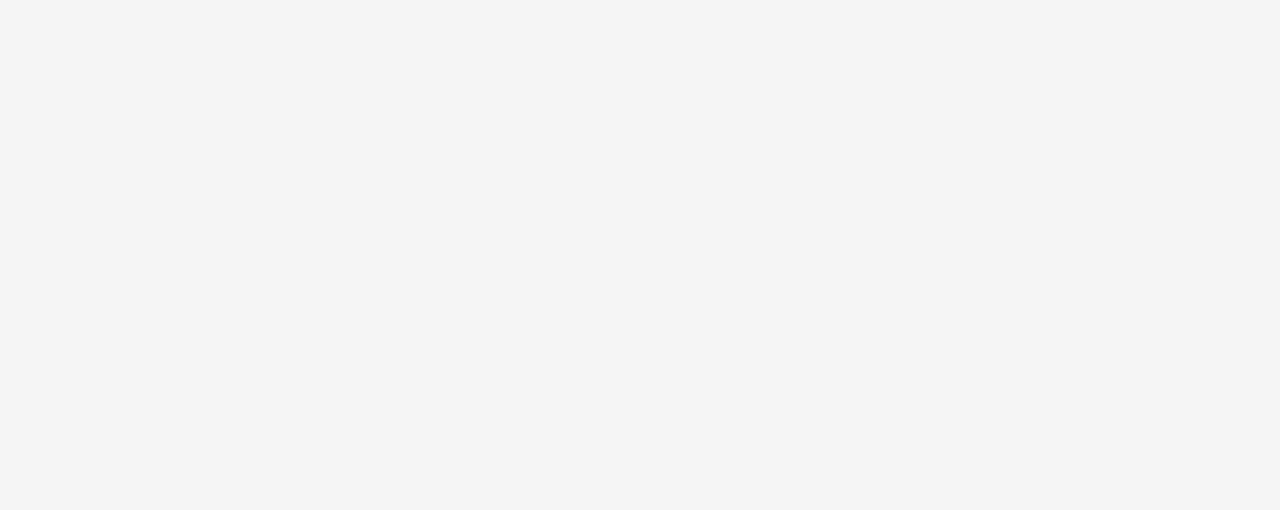
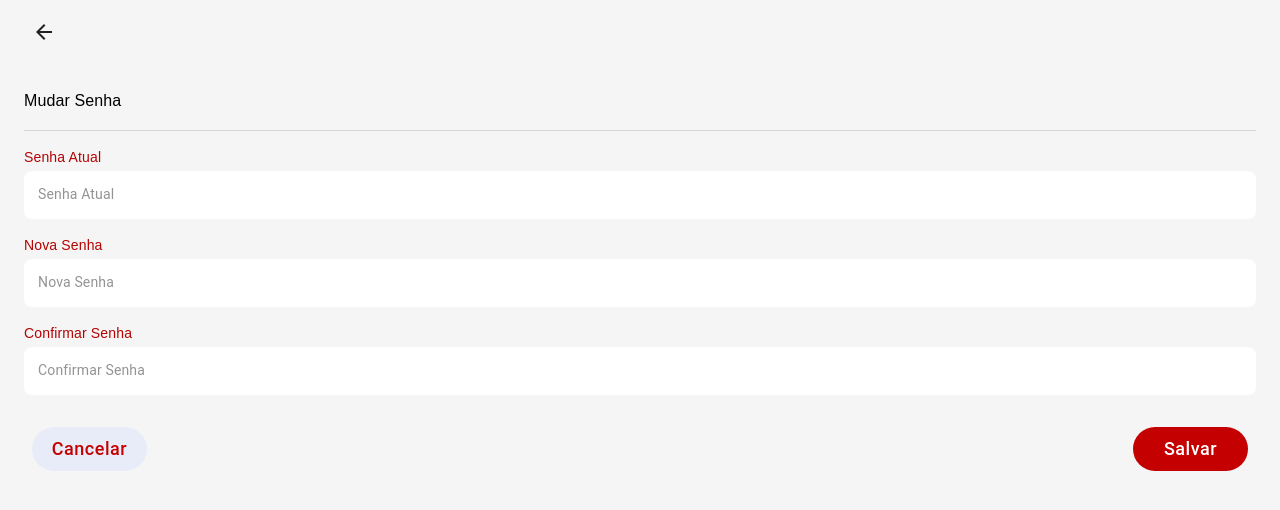
Before and after one commit to edjunior-nascimento/market-place-comercio-web, a React (Vite) app: page /alterar-senha in a window 1280 px wide. Before the commit this address had no page. Shown: the top 510 px of the page. Built offline with nearby package versions, Linux system fonts and the light colour scheme.

Commit message:
feat: criacao das telas AlterarSenha, DadosUsuario e Usuario

```diff
--- /dev/null
+++ b/src/pages/AlterarSenhaPage/index.tsx
@@ -0,0 +1,151 @@
+import {
+    Box,
+    Button,
+    Container,
+    Divider,
+    TextField,
+    Typography,
+} from "@mui/material";
+import { useState } from "react";
+import { Header } from "../../components/layouts/Header";
+
+export function AlterarSenhaPage() {
+    const [senhaAtual, setSenhaAtual] = useState("");
+    const [novaSenha, setNovaSenha] = useState("");
+    const [confirmarSenha, setConfirmarSenha] = useState("");
+
+    return (
+        <Container sx={{ mt: 2, p: 1 }}>
+            <Header link="/usuario" showCartButton={false} />
+
+            <Box
+                sx={{
+                    display: "flex",
+                    flexDirection: "column",
+                    gap: 2,
+                }}
+            >
+                <Typography
+                    variant="h6"
+                    sx={{
+                        fontWeight: 400,
+                    }}
+                >
+                    Mudar Senha
+                </Typography>
+
+                <Divider />
+
+                <Box>
+                    <Typography
+                        variant="body2"
+                        color="text.secondary"
+                        mb={0.5}
+                    >
+                        Senha Atual
+                    </Typography>
+
+                    <TextField
+                        fullWidth
+                        type="password"
+                        placeholder="Senha Atual"
+                        value={senhaAtual}
+                        onChange={(e) =>
+                            setSenhaAtual(e.target.value)
+                        }
+                        size="small"
+                    />
+                </Box>
+
+                <Box>
+                    <Typography
+                        variant="body2"
+                        color="text.secondary"
+                        mb={0.5}
+                    >
+                        Nova Senha
+                    </Typography>
+
+                    <TextField
+                        fullWidth
+                        type="password"
+                        placeholder="Nova Senha"
+                        value={novaSenha}
+                        onChange={(e) =>
+                            setNovaSenha(e.target.value)
+                        }
+                        size="small"
+                    />
+                </Box>
+
+                <Box>
+                    <Typography
+                        variant="body2"
+                        color="text.secondary"
+                        mb={0.5}
+                    >
+                        Confirmar Senha
+                    </Typography>
+
+                    <TextField
+                        fullWidth
+                        type="password"
+                        placeholder="Confirmar Senha"
+                        value={confirmarSenha}
+                        onChange={(e) =>
+                            setConfirmarSenha(e.target.value)
+                        }
+                        size="small"
+                    />
+                </Box>
+
+                <Box
+                    sx={{
+                        display: "flex",
+                        justifyContent: "space-between",
+                        mt: 2,
+                        px: 1,
+                    }}
+                >
+                    <Button
+                        variant="contained"
+                        sx={{
+                            minWidth: 115,
+                            borderRadius: 10,
+                            bgcolor: "#E8ECF8",
+                            color: "#C50000",
+                            boxShadow: "none",
+                            textTransform: "none",
+                            fontSize: 18,
+                            "&:hover": {
+                                bgcolor: "#DCE3F5",
+                                boxShadow: "none",
+                            },
+                        }}
+                    >
+                        Cancelar
+                    </Button>
+
+                    <Button
+                        variant="contained"
+                        sx={{
+                            minWidth: 115,
+                            borderRadius: 10,
+                            bgcolor: "#C50000",
+                            color: "#FFF",
+                            boxShadow: "none",
+                            textTransform: "none",
+                            fontSize: 18,
+                            "&:hover": {
+                                bgcolor: "#A60000",
+                                boxShadow: "none",
+                            },
+                        }}
+                    >
+                        Salvar
+                    </Button>
+                </Box>
+            </Box>
+        </Container>
+    );
+}
--- /dev/null
+++ b/src/pages/DadosUsuarioPage/index.tsx
@@ -0,0 +1,126 @@
+import {
+    Box,
+    Button,
+    Container,
+    Divider,
+    TextField,
+    Typography,
+} from "@mui/material";
+import { useState } from "react";
+import { Header } from "../../components/layouts/Header";
+
+export function DadosUsuarioPage() {
+    const [nome, setNome] = useState("João da Silva");
+    const [login, setLogin] = useState("joaosilva");
+
+    return (
+        <Container sx={{ mt: 2, p: 1 }}>
+            <Header link="/usuario" showCartButton={false} />
+
+            <Box
+                sx={{
+                    display: "flex",
+                    flexDirection: "column",
+                    gap: 2,
+                }}
+            >
+                <Typography
+                    variant="h6"
+                    sx={{
+                        fontWeight: 400,
+                    }}
+                >
+                    Alterar Dados
+                </Typography>
+
+                <Divider />
+
+                <Box>
+                    <Typography
+                        variant="body2"
+                        color="text.secondary"
+                        mb={0.5}
+                    >
+                        Nome
+                    </Typography>
+
+                    <TextField
+                        fullWidth
+                        value={nome}
+                        onChange={(e) =>
+                            setNome(e.target.value)
+                        }
+                        variant="outlined"
+                        size="small"
+                    />
+                </Box>
+
+                <Box>
+                    <Typography
+                        variant="body2"
+                        color="text.secondary"
+                        mb={0.5}
+                    >
+                        Login
+                    </Typography>
+
+                    <TextField
+                        fullWidth
+                        value={login}
+                        onChange={(e) =>
+                            setLogin(e.target.value)
+                        }
+                        variant="outlined"
+                        size="small"
+                    />
+                </Box>
+
+                <Box
+                    sx={{
+                        display: "flex",
+                        justifyContent: "space-between",
+                        mt: 2,
+                        px: 1,
+                    }}
+                >
+                    <Button
+                        variant="contained"
+                        sx={{
+                            minWidth: 115,
+                            borderRadius: 10,
+                            bgcolor: "#E8ECF8",
+                            color: "#C50000",
+                            boxShadow: "none",
+                            textTransform: "none",
+                            fontSize: 18,
+                            "&:hover": {
+                                bgcolor: "#DCE3F5",
+                                boxShadow: "none",
+                            },
+                        }}
+                    >
+                        Cancelar
+                    </Button>
+
+                    <Button
+                        variant="contained"
+                        sx={{
+                            minWidth: 115,
+                            borderRadius: 10,
+                            bgcolor: "#C50000",
+                            textTransform: "none",
+                            fontSize: 18,
+                            boxShadow: "none",
+                            "&:hover": {
+                                bgcolor: "#A60000",
+                                boxShadow: "none",
+                            },
+                        }}
+                    >
+                        Salvar
+                    </Button>
+                </Box>
+            </Box>
+        </Container>
+    );
+}
--- a/src/pages/UsuarioPage/index.tsx
+++ b/src/pages/UsuarioPage/index.tsx
@@ -15,9 +15,13 @@ import {
   ChevronRight,
 } from "@mui/icons-material";
 import PersonIcon from "@mui/icons-material/Person";
+import { useNavigate } from "react-router-dom";
 
 
 export function UsuarioPage() {
+
+  const navigate = useNavigate();
+
 
   return (
     <Container sx={{ pt: 10, pb: 4, px: { xs: 2, md: 4 } }} >
@@ -65,6 +69,8 @@ export function UsuarioPage() {
           boxShadow: "none",
           backgroundColor: "#ffffff",
         }}
+        onClick={() => navigate("/dados")}
+
       >
         <Box
           display="flex"
@@ -98,6 +104,8 @@ export function UsuarioPage() {
           boxShadow: "none",
           backgroundColor: "#ffffff"
         }}
+        onClick={() => navigate("/alterar-senha")}
+
       >
         <Box
           display="flex"
--- a/src/router.tsx
+++ b/src/router.tsx
@@ -11,6 +11,8 @@ import { MainComponent } from "./components/layouts/MainComponent";
 import { CompraPage } from "./pages/CompraPage";
 import { CategoriaPage } from "./pages/CategoriaPage";
 import { EditeProdutoPage } from "./pages/EditeProdutoPage";
+import { DadosUsuarioPage } from "./pages/DadosUsuarioPage";
+import { AlterarSenhaPage } from "./pages/AlterarSenhaPage";
 
 function RouterApp() {
 
@@ -30,6 +32,8 @@ function RouterApp() {
                     </Route>
                     <Route path="/compra/:compraId" element={<CompraPage />}/>
                     <Route path="/categoria" element={<CategoriaPage />}/>
+                    <Route path="/dados" element={<DadosUsuarioPage />}/>
+                    <Route path="/alterar-senha" element={<AlterarSenhaPage />}/>
                     <Route path="/produto/:produtoId?" element={<EditeProdutoPage />}/>
                 </Routes>
             </AnimatePresence>
```
Lines whose indentation alone changed are shown as unchanged.
